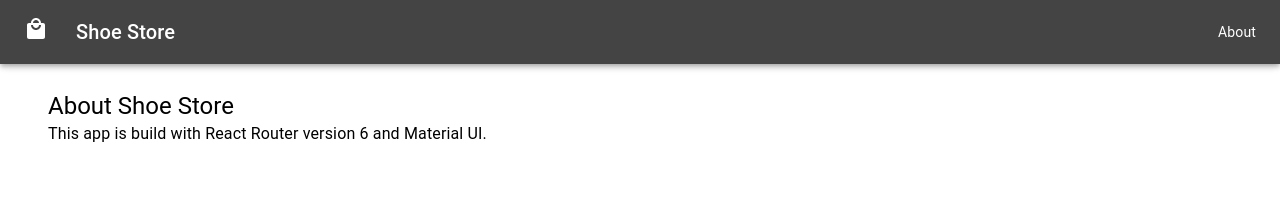
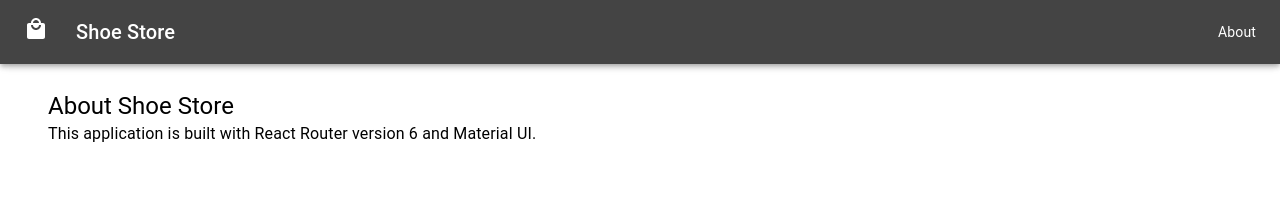
Before and after one commit to itsmefarhan/shopping-cart-redux-toolkit, a React (Create React App) app: page /about in a window 1280 px wide. Shown: the top 212 px of the page. Built offline with nearby package versions, Linux system fonts and the light colour scheme.

Commit message:
about section text edited

```diff
--- a/src/components/About.js
+++ b/src/components/About.js
@@ -6,7 +6,7 @@ const About = () => {
     <Container style={{ marginTop: 40 }}>
       <Typography variant="h5">About Shoe Store</Typography>
       <Typography variant="body1">
-        This app is build with React Router version 6 and Material UI.
+        This application is built with React Router version 6 and Material UI.
       </Typography>
     </Container>
   );
```
